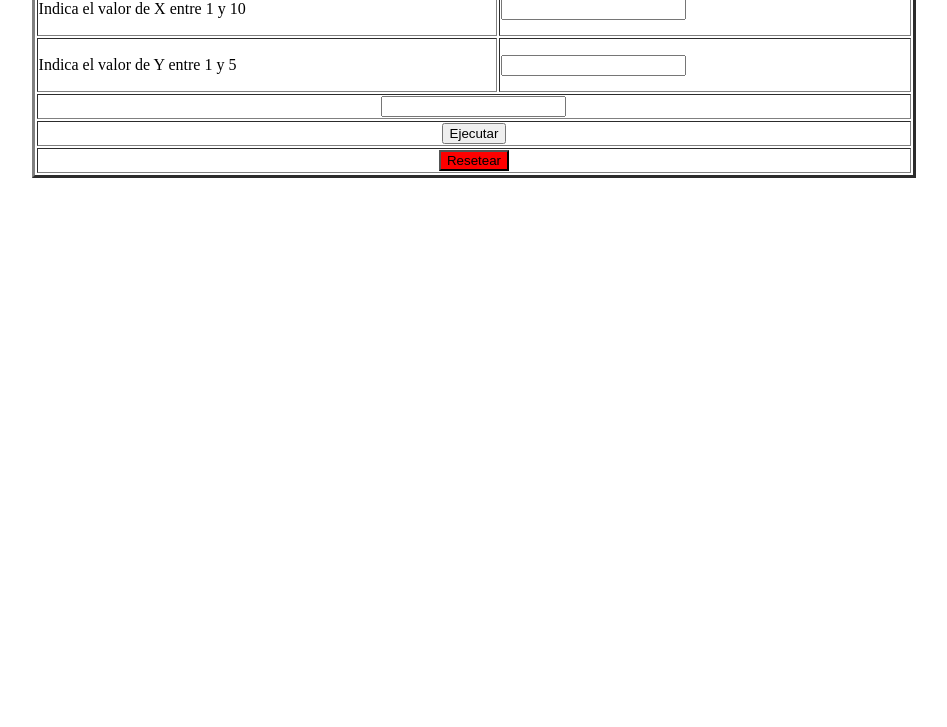
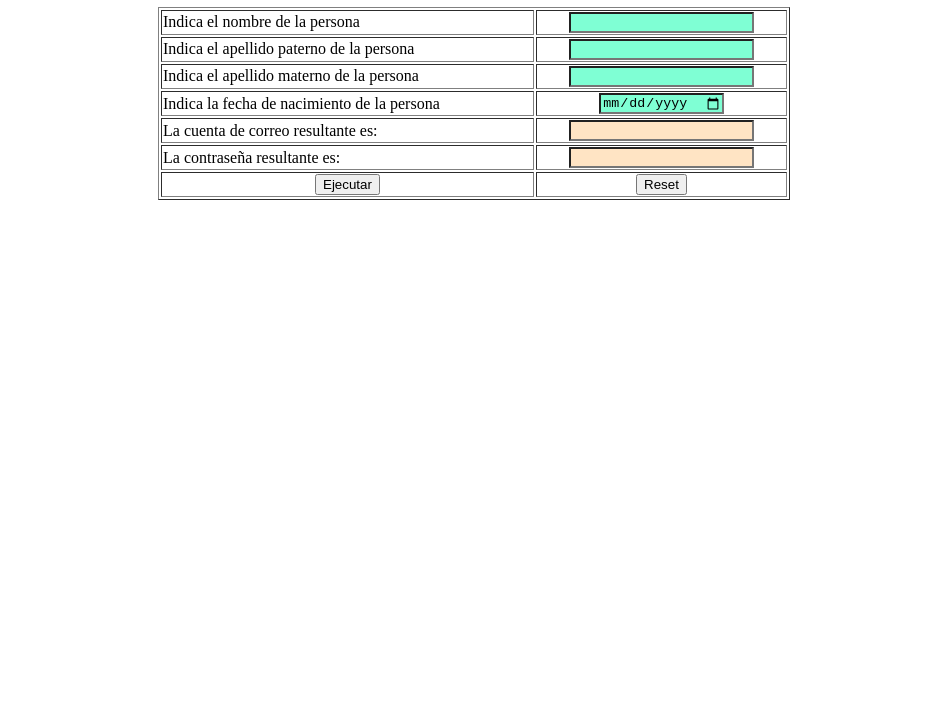
Before and after one commit to MrEstebato/ExamenPractico, a plain HTML site: page index.html in a window 1280 px wide. Shown: the part 73-800 px from the top of the page, without its empty margins (166-1113 px from the left). Drawn offline with Linux system fonts and the light colour scheme.

Commit message:
Practice exam update

```diff
--- a/index.html
+++ b/index.html
@@ -1,35 +1,48 @@
 <!DOCTYPE html>
-<html>
+<html lang="en">
 <head>
     <meta charset="UTF-8">
     <meta http-equiv="X-UA-Compatible" content="IE=edge">
     <meta name="viewport" content="width=device-width, initial-scale=1.0">
-    <link rel="stylesheet" type="text/css" href="style.css">
-	<script type="text/javascript" src="script.js"></script>
-    <title>Ciclos</title>
+    <script type="text/javascript" src="script.js"></script>
+    <link rel="stylesheet" href="style.css">
+    <title>Generador de correos</title>
 </head>
-<center><body>
-    <p class="titulo">Ciclos</p>
-    <table border="3" width="70%">
-        <form name="cycle_form">
+<body>
+    <center>
+        <h1>Obtener cuenta de correo de un empleado</h1>
+    </center>
+    <form name="main">
+        <center><table border="1px" width="50%">
             <tr>
-                <td><p>Indica el valor de X entre 1 y 10</p></td>
-                <td><input type="number" name="valueX" class="field" onclick="resetFieldX(valueX)"></td>
+                <td>Indica el nombre de la persona</td>
+                <td align="center"><input type="text" name="userName" onclick="setNameDefault()" class="editableField"></td>
             </tr>
             <tr>
-                <td><p>Indica el valor de Y entre 1 y 5</p></td>
-                <td><input type="number" name="valueY" class="field" onclick="resetFieldY()"></td>
+                <td>Indica el apellido paterno de la persona</td>
+                <td align="center"><input type="text" name="lastName1" onclick="setln1Default()" class="editableField"></td>
             </tr>
             <tr>
-                <td colspan="2" align="center"><input type="text" class="field" name="res" readonly></td>
+                <td>Indica el apellido materno de la persona</td>
+                <td align="center"><input type="text" name="lastName2" onclick="setln2Default()" class="editableField"></td>
             </tr>
             <tr>
-                <td colspan="2" align="center"><input type="button" name="exec_button" id="but1" class="button" value="Ejecutar" onclick="execute()"></td>
+                <td>Indica la fecha de nacimiento de la persona</td>
+                <td align="center"><input type="date" name="birthday" onclick="setbdDefault()" class="editableField"></td>
             </tr>
             <tr>
-                <td colspan="2" align="center"><input type="reset" name="reset_button" id="but2" class="button" value="Resetear" style="background-color: red;"></td>
+                <td>La cuenta de correo resultante es:</td>
+                <td align="center"><input type="text" readonly name="mailResult" class="nonEditableField"></td>
             </tr>
-        </form>
-    </table>
-</body></center>
+            <tr>
+                <td>La contraseña resultante es:</td>
+                <td align="center"><input type="text" readonly name="passwordResult" id="passwd" style="background: bisque;"></td>
+            </tr>
+            <tr align="center">
+                <td><input type="button" name="execute" value="Ejecutar" onclick="generate()"></td>
+                <td><input type="reset" name="reset" onclick="passReset()"></td>
+            </tr>
+        </table></center>
+    </form>
+</body>
 </html>
--- a/script.js
+++ b/script.js
@@ -1,44 +1,75 @@
-function execute(){
-    v1=document.cycle_form.valueX.value;
-    v2=document.cycle_form.valueY.value;
-    vali1 = false;
-    vali2 = false;
-
-    //valor 1 checar si hay un valor y si está dentro de 1 y 10
-    if(v1.length==0){
-        alert("Error: Se debe indicar un valor en X")
-        document.cycle_form.valueX.style.background="red";
-    }else{
-        v1=parseInt(v1);
-        if(v1 >= 1 && v1 <=10){
-            vali1 = true;
-          //valor 2 checar si hay un valor y si está dentro de 1 y 5
-            if(v2.length==0){
-                alert("Error: Se debe indicar un valor en Y")
-                document.cycle_form.valueY.style.background="red";
-            }else{
-                v2=parseInt(v2);
-                if(v2 >= 1 && v2 <=5){
-                    vali2 = true;
-                }else{
-                alert("Error: Se debe indicar un valor entre 1 y 5")
-                document.cycle_form.valueY.style.background="red";
-                }
-            }
-        }else{
-            alert("Error: Se debe indicar un valor entre 1 y 10")
-            document.cycle_form.valueX.style.background="red";
-        }
-    }
-    if(vali1==true && vali2==true){
-        ans = Math.pow(v1, v2);
-        document.cycle_form.res.value=ans;
-    }
+function getCleanedString(cleanStr) {
+  var specialChars = "!@#$^&%*()+=-[]/{}|:<>?,.";
+  for (var i = 0; i < specialChars.length; i++) {
+    cleanStr = cleanStr.replace(new RegExp("\\" + specialChars[i], "gi"), "");
+  }
+  cleanStr = cleanStr.toLowerCase();
+  cleanStr = cleanStr.replace(/ /g, "_");
+  cleanStr = cleanStr.replace(/á/gi, "a");
+  cleanStr = cleanStr.replace(/é/gi, "e");
+  cleanStr = cleanStr.replace(/í/gi, "i");
+  cleanStr = cleanStr.replace(/ó/gi, "o");
+  cleanStr = cleanStr.replace(/ú/gi, "u");
+  cleanStr = cleanStr.replace(/ñ/gi, "n");
+  return cleanStr;
 }
 
-function resetFieldX(){
-    document.cycle_form.valueX.style.background="white";
+function setNameDefault() {
+  document.main.userName.style.background = "aquamarine";
 }
-function resetFieldY(){
-    document.cycle_form.valueY.style.background="white";
+function setln1Default() {
+  document.main.lastName1.style.background = "aquamarine";
 }
+function setln2Default() {
+  document.main.lastName2.style.background = "aquamarine";
+}
+function setbdDefault() {
+  document.main.birthday.style.background = "aquamarine";
+}
+function passReset() {
+  document.main.passwordResult.style.background = "bisque";
+  document.getElementById("passwd").readOnly = true;
+}
+
+function generate() {
+  userName = document.main.userName.value;
+  lastName1 = document.main.lastName1.value;
+  lastName2 = document.main.lastName2.value;
+  birthday = document.main.birthday.value;
+
+  if (userName.length > 0) {
+    if (lastName1.length > 0) {
+      if (lastName2.length > 0) {
+        if (birthday.length > 0) {
+          alert("Se va a generar el correo y la contraseña correspondiente");
+          //generación de correo
+          fLetter = getCleanedString(userName.charAt(0));
+          middle = getCleanedString(lastName1);
+          lLetter = getCleanedString(lastName2.charAt(0));
+          email = fLetter + middle + lLetter + "@empresa.com.mx";
+          document.main.mailResult.value = email;
+
+          //generación de contraseña
+          day = birthday.substr(8, 2);
+          month = birthday.substr(5, 2);
+          year = birthday.substr(2, 2);
+          document.main.passwordResult.value = day + month + year;
+          document.getElementById("passwd").readOnly = false;
+          document.getElementById("passwd").style.background = "aquamarine";
+        } else {
+          alert("Error: Verifique sus datos en fecha de nacimiento");
+          document.main.birthday.style.background = "red";
+        }
+      } else {
+        alert("Error: Verifique sus datos en apellido materno");
+        document.main.lastName2.style.background = "red";
+      }
+    } else {
+      alert("Error: Verifique sus datos en apellido paterno");
+      document.main.lastName1.style.background = "red";
+    }
+  } else {
+    alert("Error: Verifique sus datos en Nombre");
+    document.main.userName.style.background = "red";
+  }
+}
--- /dev/null
+++ b/style.css
@@ -0,0 +1,7 @@
+.editableField{
+    background-color: aquamarine;
+}
+
+.nonEditableField{
+    background-color: bisque;
+}
```
